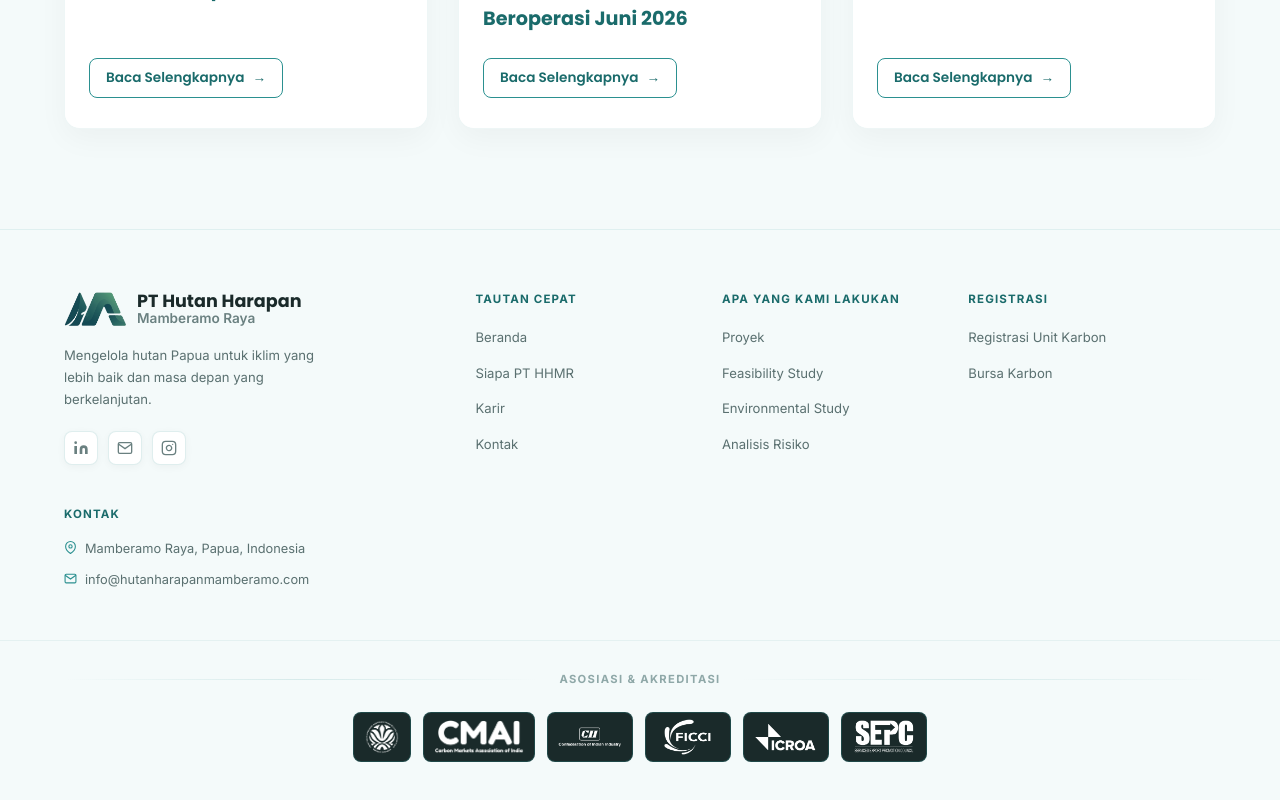
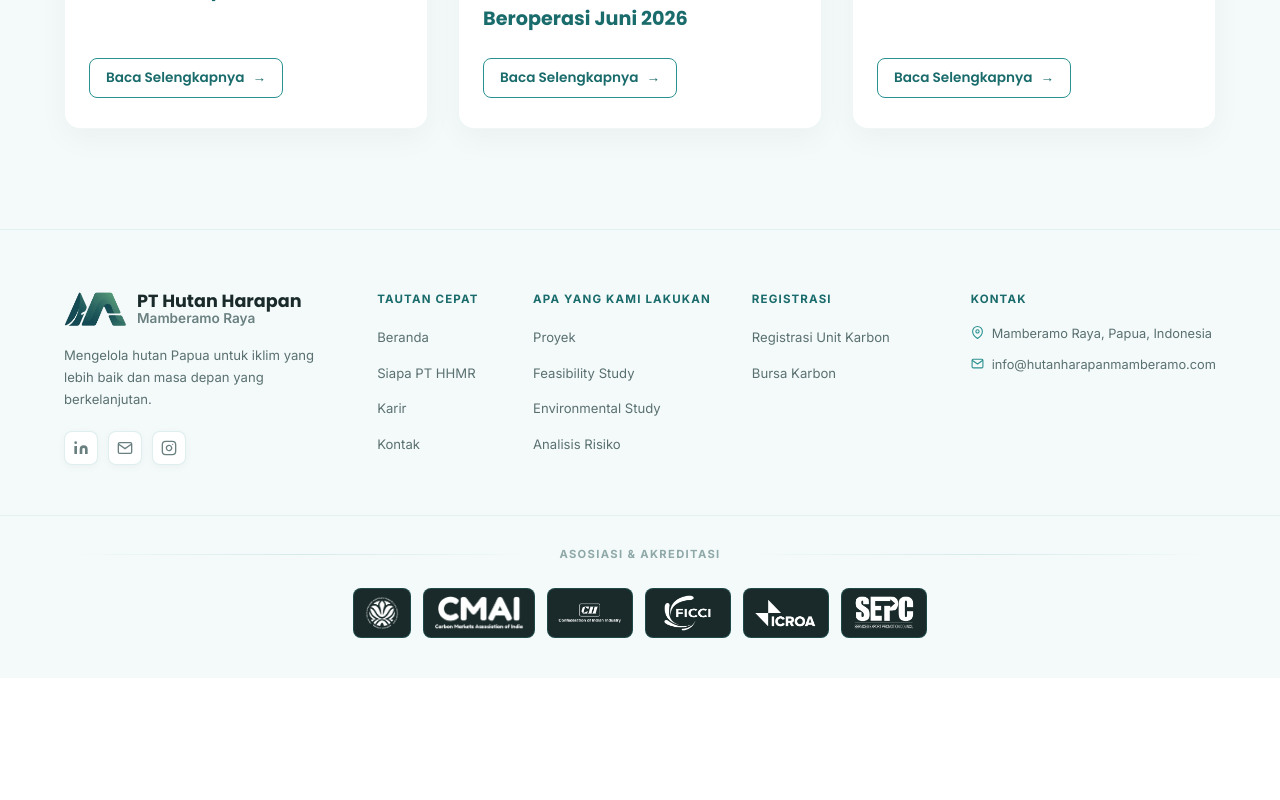
Before and after one commit to ngodingngedit-create/PTHUTANMAMBERAMO, a Vue app: page / in a window 1280 px wide. Shown: the part 4367-5167 px from the top of the page. After the commit the page ends 5045 px from the top, so only its background shows below. Built offline with nearby package versions, Linux system fonts and the light colour scheme.

Commit message:
update hero section

```diff
--- a/src/components/Footer.vue
+++ b/src/components/Footer.vue
@@ -138,8 +138,8 @@ defineProps({ t: Object, lang: String })
 
 .footer-inner {
   display: grid;
-  grid-template-columns: 1.8fr 1fr 1fr 1.2fr;
-  gap: 40px;
+  grid-template-columns: 1.8fr 0.8fr 1.2fr 1.2fr 1fr;
+  gap: 30px;
 }
 
 /* Brand */
--- a/src/views/CareerView.vue
+++ b/src/views/CareerView.vue
@@ -4,7 +4,8 @@
     <Hero
       :t="t"
       :lang="lang"
-      videoSrc="/home/home.mp4"
+      backgroundType="image"
+      backgroundImage="/backgrounds/community.png"
     >
       <h1 class="hero-title">{{ t.career.hero_title }}</h1>
       <p class="hero-subtitle">{{ t.career.hero_subtitle }}</p>
```
